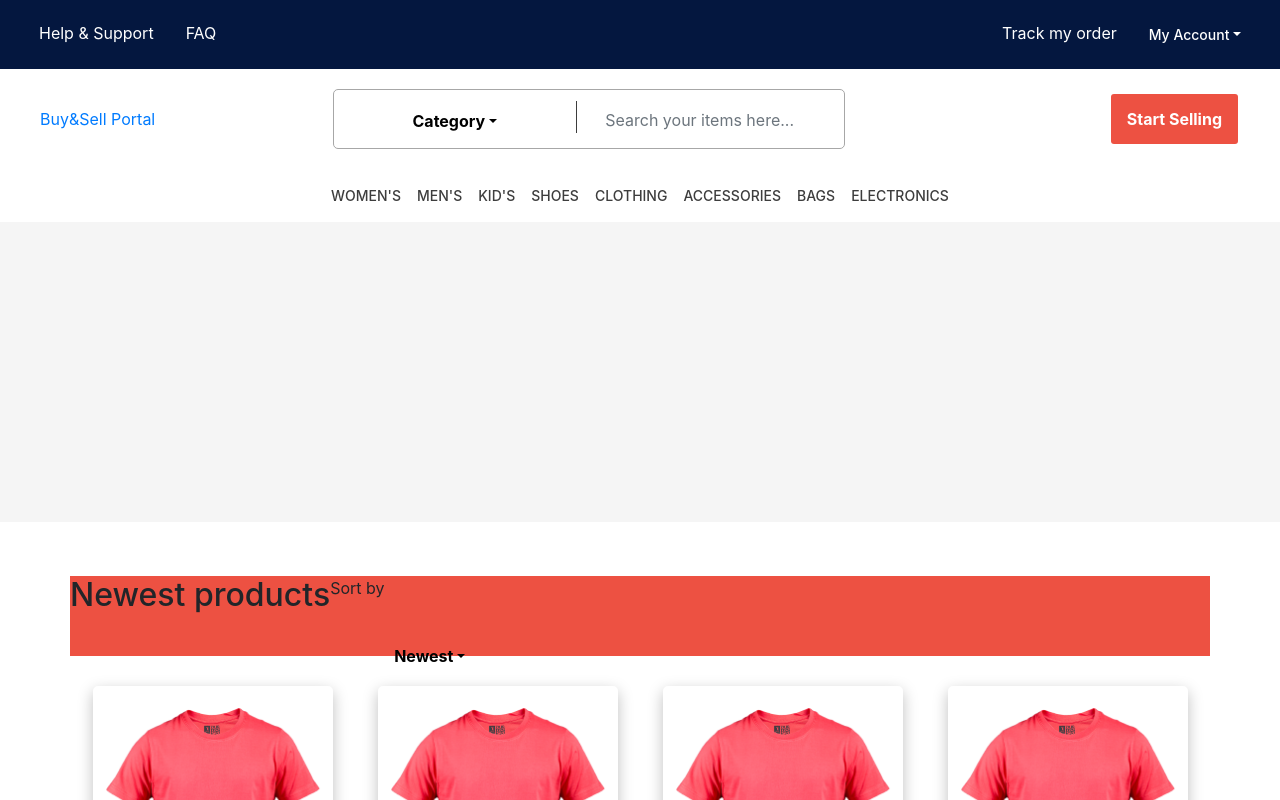
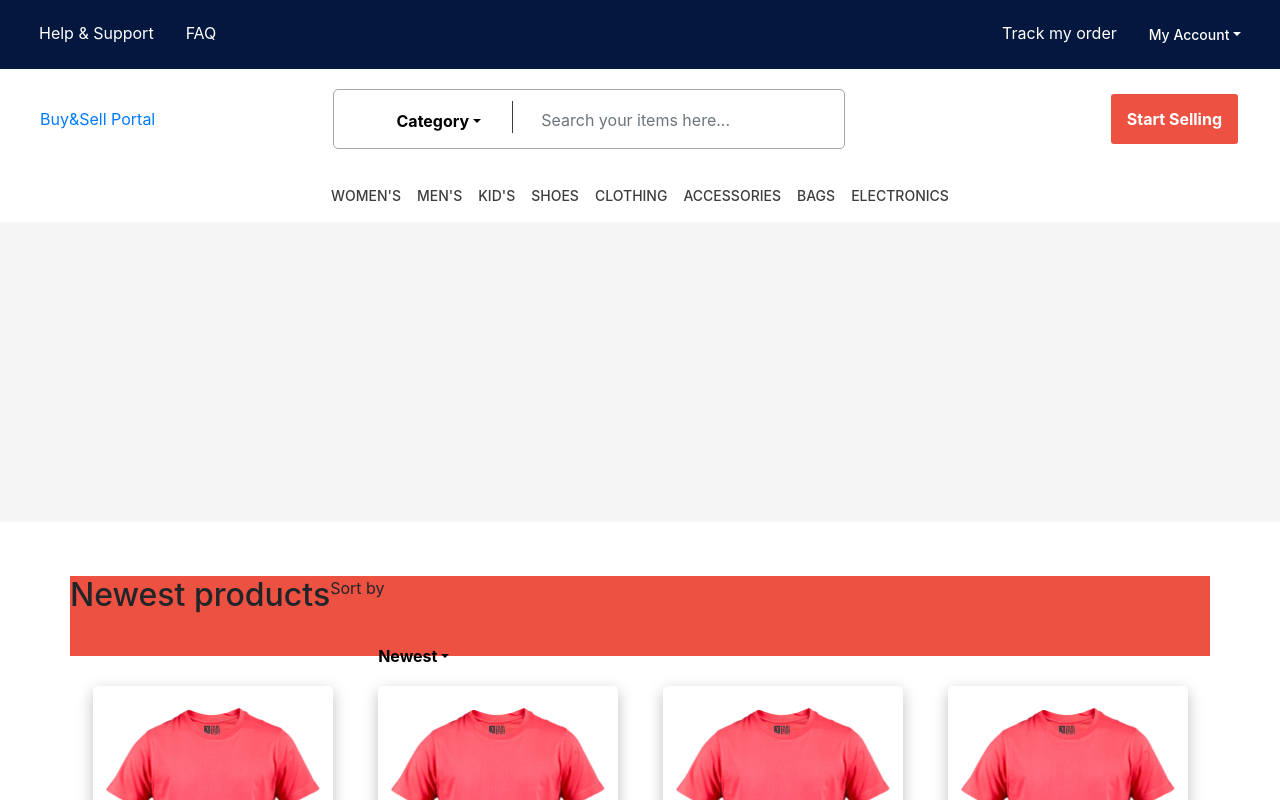
Before and after one commit to Ramkumar96/Buy_Sell_Site, a React (Create React App) app: page / in a window 1280 px wide. Shown: the top 800 px of the page. Built offline with nearby package versions, Linux system fonts and the light colour scheme.

Commit message:
header updated

```diff
--- a/src/css/header.css
+++ b/src/css/header.css
@@ -217,19 +217,25 @@ Nav {
 }
 /* Large devices (desktops, 992px and up) */
 @media (min-width: 992px) {
-
+  #input-group-dropdown-1{
+    padding-left: 1em;
+  }
+  .drop{
+    padding-left: 2em;
+  }
   .vl {
     border-left: 1.5px solid rgb(61, 61, 61);
     height: 32px;
     /* position: absolute; */
-    left: 38%;
+    left: 30%;
     top: 21px;
-    margin-left: 1em;
+    margin-left: -2em;
     z-index: 1;
   }
   .searchTxt{
     position: absolute;
     margin-left: 1em;
+    margin-right: -6em;
   }
   .searchIcon{
     margin-left: 8em;
--- a/src/css/home.css
+++ b/src/css/home.css
@@ -94,10 +94,7 @@ height: 80px;
 
 /* carousel banner */
 @media (min-width: 768px) {
-    .img-carousel {
-        width: 100%;
-        height: 100vh;
-    }
+
 }
 
 .img-fill{
```
